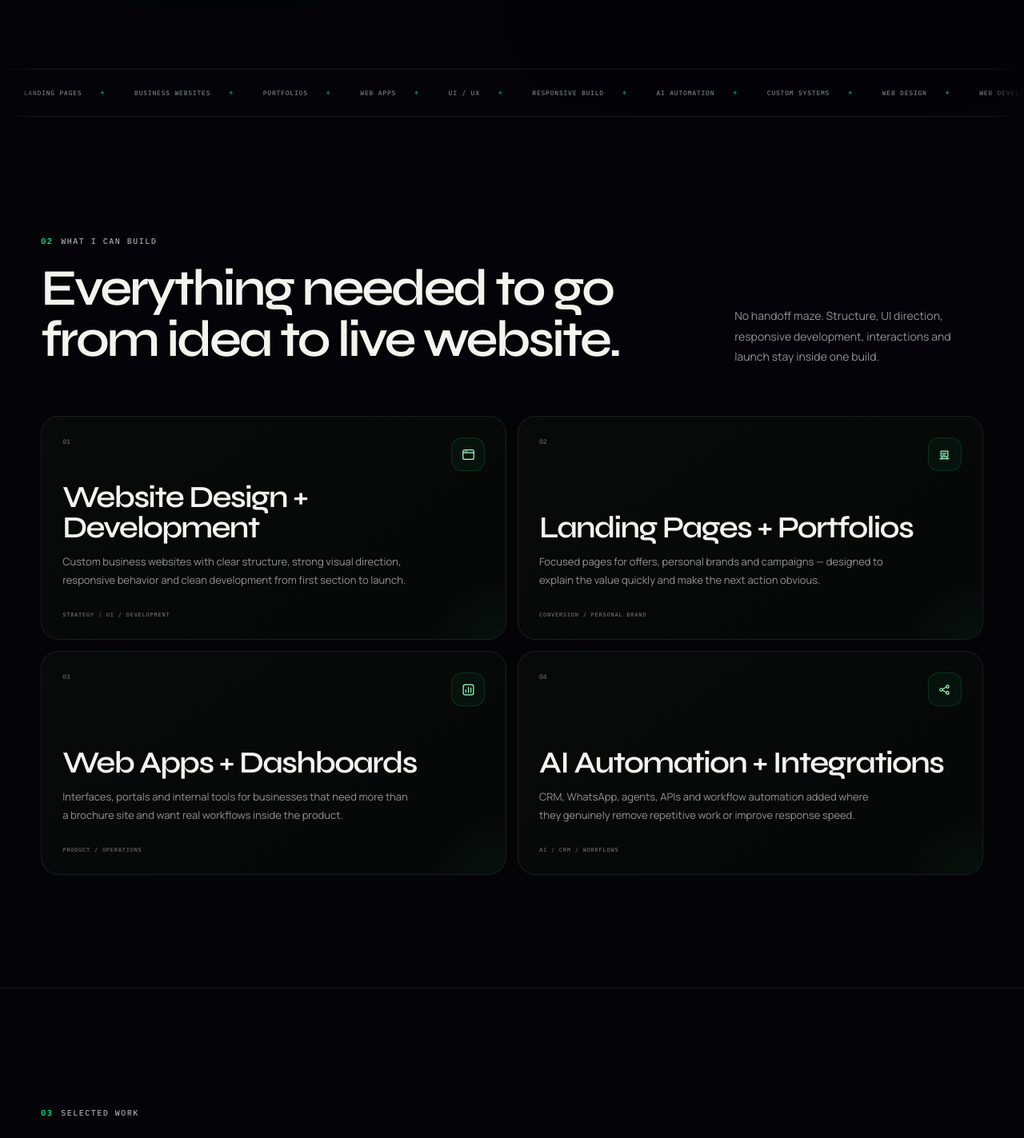
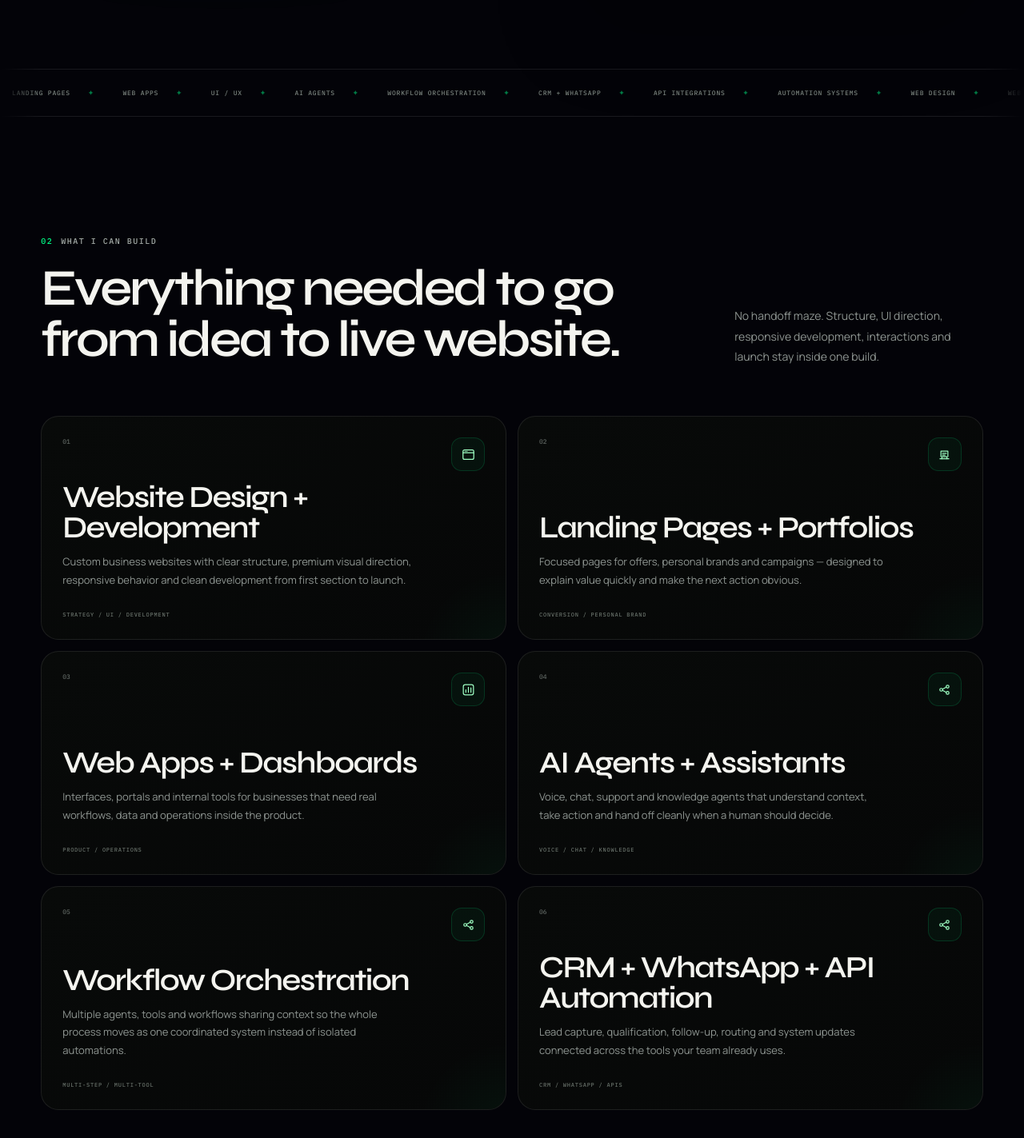
Before and after one commit to Abuhurerakhan0407/shalcon-intelligence, a React (Vite) app: page / in a window 1280 px wide. Shown: the part 714-2137 px from the top of the page at 80% size. Built offline with nearby package versions, Linux system fonts and the light colour scheme.

Commit message:
Balance web and AI capabilities

```diff
--- a/src/final/data.js
+++ b/src/final/data.js
@@ -9,42 +9,62 @@ export const CAPABILITIES = [
   "WEB DESIGN",
   "WEB DEVELOPMENT",
   "LANDING PAGES",
-  "BUSINESS WEBSITES",
-  "PORTFOLIOS",
   "WEB APPS",
   "UI / UX",
-  "RESPONSIVE BUILD",
-  "AI AUTOMATION",
-  "CUSTOM SYSTEMS",
+  "AI AGENTS",
+  "WORKFLOW ORCHESTRATION",
+  "CRM + WHATSAPP",
+  "API INTEGRATIONS",
+  "AUTOMATION SYSTEMS",
 ];
 
 export const SERVICES = [
   {
     n: "01",
+    pillar: "WEB",
     title: "Website Design + Development",
-    body: "Custom business websites with clear structure, strong visual direction, responsive behavior and clean development from first section to launch.",
+    body: "Custom business websites with clear structure, premium visual direction, responsive behavior and clean development from first section to launch.",
     tag: "STRATEGY / UI / DEVELOPMENT",
     size: "normal",
   },
   {
     n: "02",
+    pillar: "WEB",
     title: "Landing Pages + Portfolios",
-    body: "Focused pages for offers, personal brands and campaigns — designed to explain the value quickly and make the next action obvious.",
+    body: "Focused pages for offers, personal brands and campaigns — designed to explain value quickly and make the next action obvious.",
     tag: "CONVERSION / PERSONAL BRAND",
     size: "normal",
   },
   {
     n: "03",
+    pillar: "WEB",
     title: "Web Apps + Dashboards",
-    body: "Interfaces, portals and internal tools for businesses that need more than a brochure site and want real workflows inside the product.",
+    body: "Interfaces, portals and internal tools for businesses that need real workflows, data and operations inside the product.",
     tag: "PRODUCT / OPERATIONS",
     size: "normal",
   },
   {
     n: "04",
-    title: "AI Automation + Integrations",
-    body: "CRM, WhatsApp, agents, APIs and workflow automation added where they genuinely remove repetitive work or improve response speed.",
-    tag: "AI / CRM / WORKFLOWS",
+    pillar: "AI SYSTEMS",
+    title: "AI Agents + Assistants",
+    body: "Voice, chat, support and knowledge agents that understand context, take action and hand off cleanly when a human should decide.",
+    tag: "VOICE / CHAT / KNOWLEDGE",
+    size: "normal",
+  },
+  {
+    n: "05",
+    pillar: "AI SYSTEMS",
+    title: "Workflow Orchestration",
+    body: "Multiple agents, tools and workflows sharing context so the whole process moves as one coordinated system instead of isolated automations.",
+    tag: "MULTI-STEP / MULTI-TOOL",
+    size: "normal",
+  },
+  {
+    n: "06",
+    pillar: "AI SYSTEMS",
+    title: "CRM + WhatsApp + API Automation",
+    body: "Lead capture, qualification, follow-up, routing and system updates connected across the tools your team already uses.",
+    tag: "CRM / WHATSAPP / APIS",
     size: "normal",
   },
 ];
@@ -117,8 +137,8 @@ export const INDUSTRIES = [
 ];
 
 export const PROCESS = [
-  ["01", "Brief", "Understand the business, audience, offer, goals and the one thing the website needs people to do."],
-  ["02", "Direction", "Set the structure, visual language, content hierarchy and interaction direction before polishing screens."],
-  ["03", "Design + Build", "Turn the direction into a responsive website with clean components, motion and the integrations the project actually needs."],
-  ["04", "Launch + Refine", "Test the real experience across devices, fix friction, deploy it cleanly and improve what matters after launch."],
+  ["01", "Discover", "Understand the business, audience, offer, current workflow and the outcome the project actually needs to create."],
+  ["02", "Design + Architect", "Shape the website structure and UI while mapping the automation logic, data, integrations and human decisions where needed."],
+  ["03", "Build + Integrate", "Develop the responsive experience and connect agents, CRM, WhatsApp, APIs or internal tools into one clean system."],
+  ["04", "Launch + Improve", "Test the full experience across devices and real scenarios, deploy it cleanly, then refine what matters after launch."],
 ];
```
